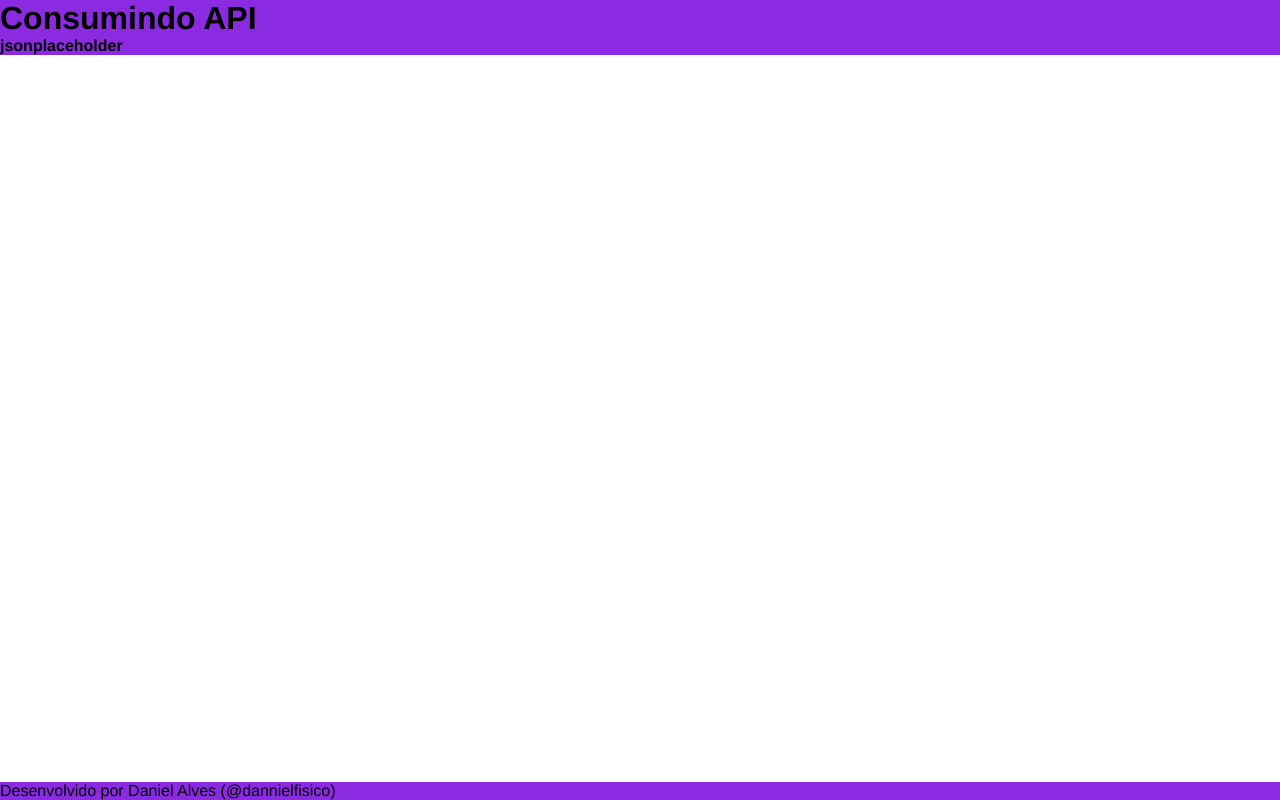
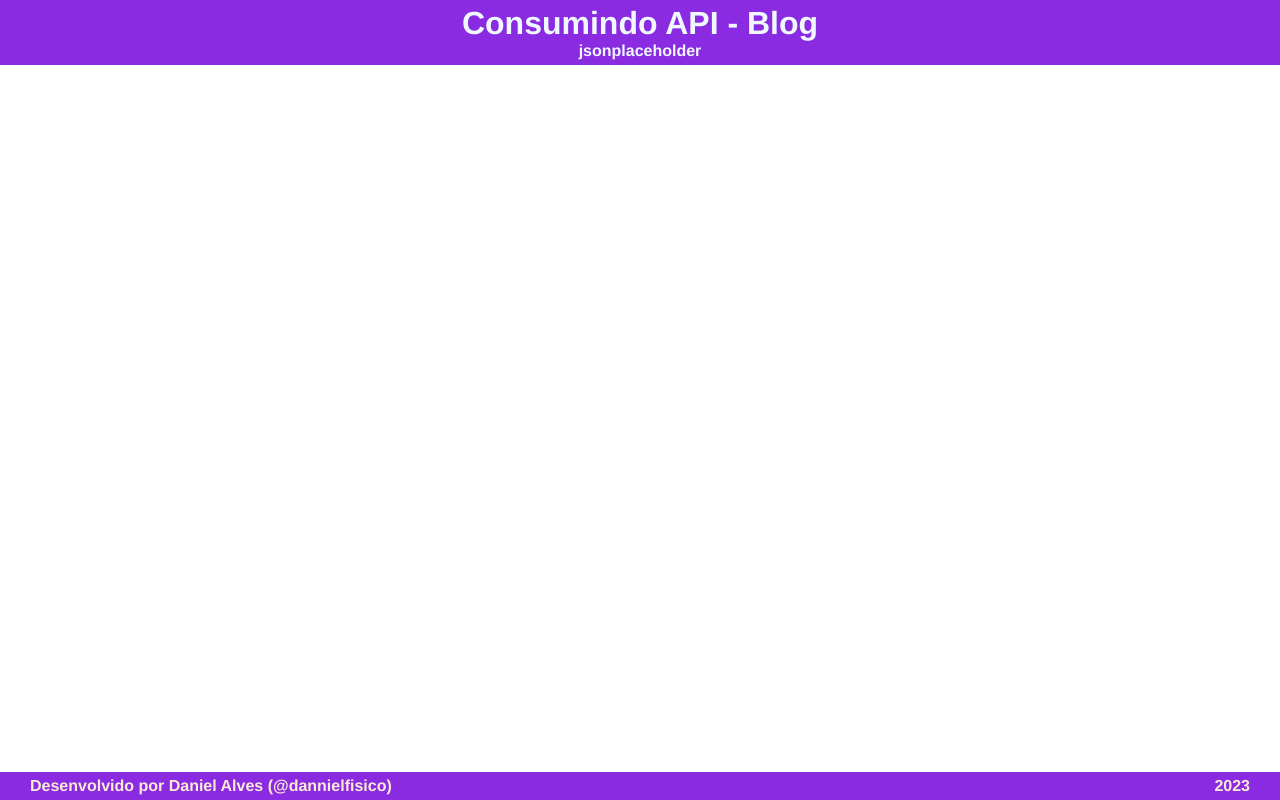
Before and after one commit to dannielfisico/UsandoApi, a plain HTML site: page jsonplaceholder/index.html in a window 1280 px wide. Drawn offline with Linux system fonts and the light colour scheme.

Commit message:
mudanças no index.html com adição de elementos e estilos css

```diff
--- a/jsonplaceholder/css/style.css
+++ b/jsonplaceholder/css/style.css
@@ -11,9 +11,15 @@ body {
     flex-direction: column;
 }
 
+h1, h4 {
+    color: aliceblue;
+}
+
 header,
 footer {
     background-color: blueviolet;
+    padding: 5px 30px;
+    text-align: center;
 }
 
 main {
@@ -21,5 +27,12 @@ main {
 }
 
 footer {
+    display: flex;
+    flex-direction: row;
+    justify-content: space-between;
+}
 
+footer > p {
+    font-weight: bold;
+    color: antiquewhite;
 }
--- a/jsonplaceholder/index.html
+++ b/jsonplaceholder/index.html
@@ -8,7 +8,7 @@
 </head>
 <body>
     <header>
-        <h1>Consumindo API</h1>
+        <h1>Consumindo API - Blog</h1>
         <h4>jsonplaceholder</h4>
     </header>
     <main>
@@ -16,6 +16,7 @@
     </main>
     <footer>
         <p>Desenvolvido por Daniel Alves (@dannielfisico)</p>
+        <p>2023</p>
     </footer>
 </body>
 </html>
```
